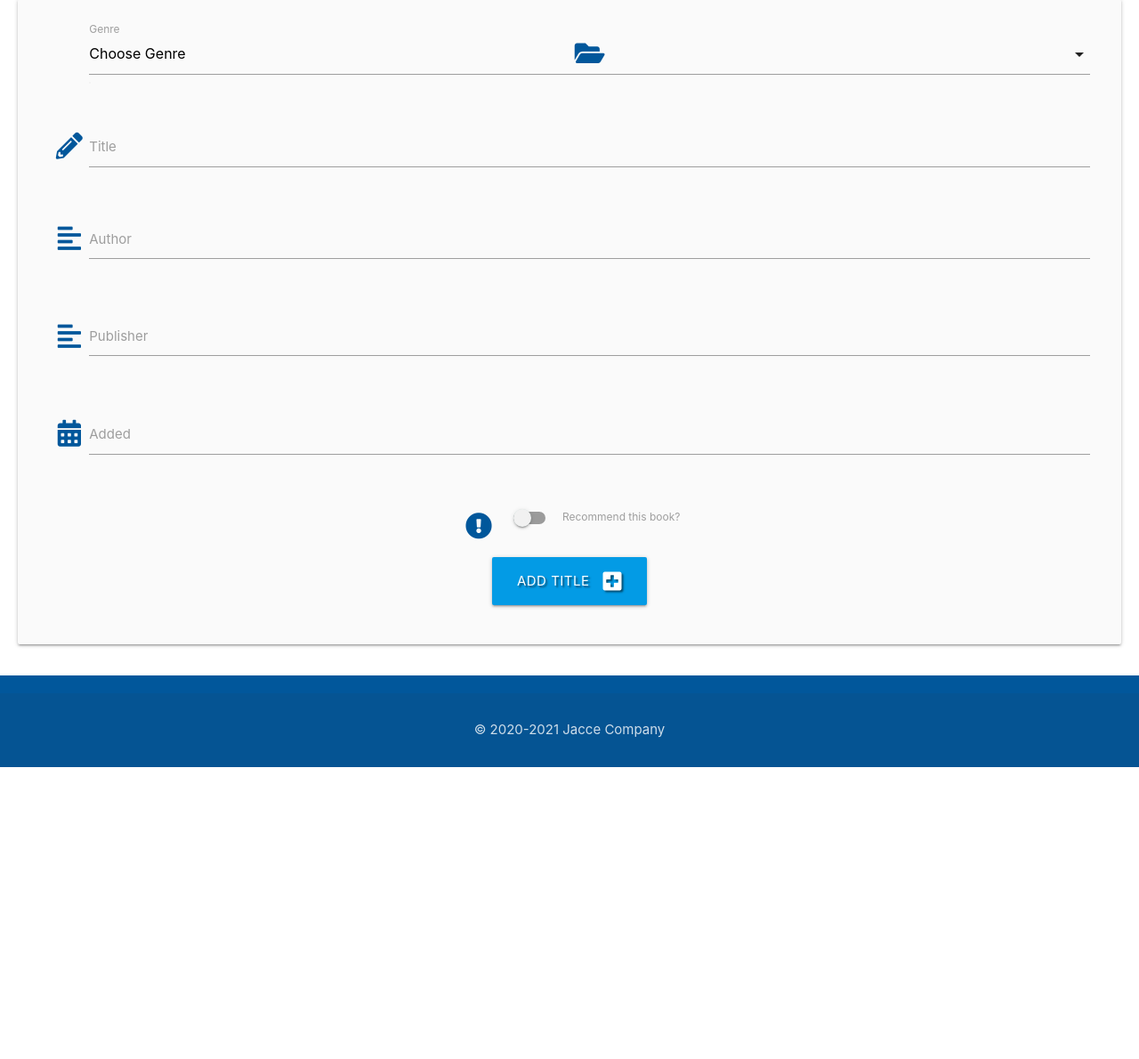
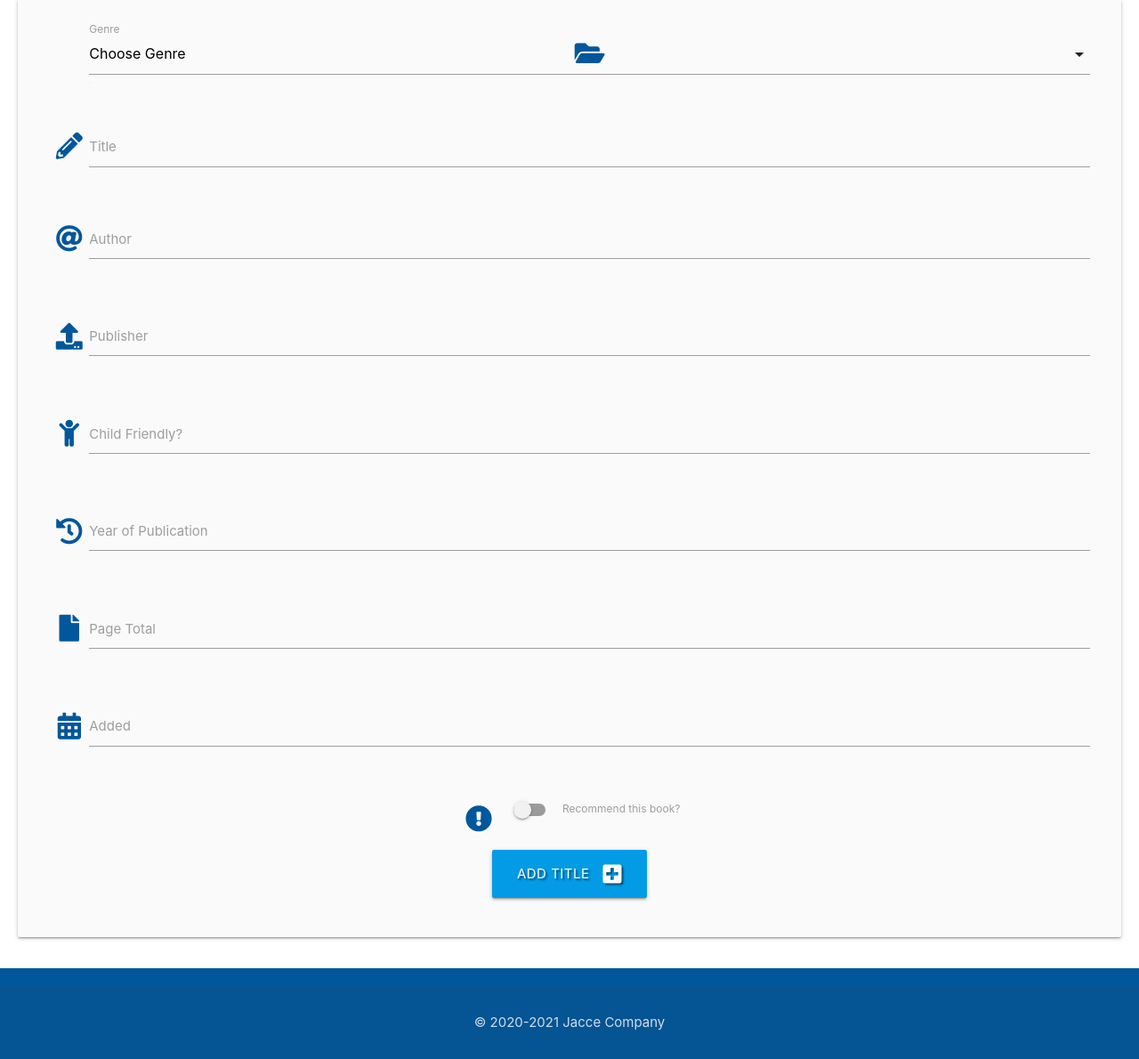
Before and after one commit to Benjamin144/Include-Me, a Flask app: page /add_title in a window 1280 px wide. Shown: the part 1060-2250 px from the top of the page at 89% size. Before the commit the page ends 1922 px from the top, so only its background shows below. Run offline with Flask 2, Linux system fonts and the light colour scheme; data that the repository does not hold is empty; some libraries are stand-ins or nearby versions.

Commit message:
added more data fields to html-jinja templates

```diff
--- a/app.py
+++ b/app.py
@@ -116,6 +116,9 @@ def add_title():
             "title_name": request.form.get("title_name"),
             "authors_description": request.form.get("authors_description"),
             "published_by": request.form.get("published_by"),
+            "child_friendly": request.form.get("child_friendly"),
+            "year_dated": request.form.get("year_dated"),
+            "page_numbers": request.form.get("page_numbers"),
             "is_urgent": is_urgent,
             "due_date": request.form.get("due_date"),
             "created_by": session["user"]
@@ -138,6 +141,9 @@ def edit_title(title_id):
             "title_name": request.form.get("title_name"),
             "authors_description": request.form.get("authors_description"),
             "published_by": request.form.get("published_by"),
+            "child_friendly": request.form.get("child_friendly"),
+            "year_dated": request.form.get("year_dated"),
+            "page_numbers": request.form.get("page_numbers"),
             "is_urgent": is_urgent,
             "due_date": request.form.get("due_date"),
             "created_by": session["user"]
--- a/templates/add_title.html
+++ b/templates/add_title.html
@@ -43,7 +43,7 @@
             <!-- title description -->
             <div class="row">
                 <div class="input-field col s12">
-                    <i class="fas fa-align-left prefix light-blue-text text-darken-4"></i>
+                    <i class="fas fa-at prefix light-blue-text text-darken-4"></i>
                     <textarea id="authors_description" name="authors_description" minlength="5"
                         maxlength="200" class="materialize-textarea validate" required></textarea>
                     <label for="authors_description">Author</label>
@@ -52,15 +52,43 @@
             <!-- publishers description (my code) -->
             <div class="row">
                 <div class="input-field col s12">
-                    <i class="fas fa-align-left prefix light-blue-text text-darken-4"></i>
+                    <i class="fas fa-upload prefix light-blue-text text-darken-4"></i>
                     <textarea id="published_by" name="published_by" minlength="5"
                         maxlength="200" class="materialize-textarea validate" required></textarea>
                     <label for="published_by">Publisher</label>
                 </div>
             </div>
+                   <!-- age description (my code) -->
+            <div class="row">
+                <div class="input-field col s12">
+                    <i class="fas fa-child prefix light-blue-text text-darken-4"></i>
+                    <textarea id="child_friendly" name="child_friendly" minlength="3"
+                        maxlength="200" class="materialize-textarea validate" required></textarea>
+                    <label for="child_friendly">Child Friendly?</label>
+                </div>
+            </div>
+                   <!-- year dated (my code) -->
+            <div class="row">
+                <div class="input-field col s12">
+                    <i class="fas fa-history prefix light-blue-text text-darken-4"></i>
+                    <textarea id="year_dated" name="published_by" minlength="4"
+                        maxlength="200" class="materialize-textarea validate" required></textarea>
+                    <label for="year_dated">Year of Publication</label>
+                </div>
+            </div>
+                   <!-- number of pages (my code) -->
+            <div class="row">
+                <div class="input-field col s12">
+                    <i class="fas fa-file prefix light-blue-text text-darken-4"></i>
+                    <textarea id="page_numbers" name="page_numbers" minlength="1"
+                        maxlength="200" class="materialize-textarea validate" required></textarea>
+                    <label for="page_numbers">Page Total</label>
+                </div>
+            </div>
             <!-- due date selector-->
             <div class="row">
                 <div class="input-field col s12">
+
                     <i class="fas fa-calendar-alt prefix light-blue-text text-darken-4"></i>
                     <input id="due_date" name="due_date" type="text" class="datepicker validate" required>
                     <label for="due_date">Added</label>
--- a/templates/titles.html
+++ b/templates/titles.html
@@ -59,6 +59,9 @@
                 <p>{{ title.title_description }}</p>
                 <p>{{ title.authors_description }}</p> <!-- Additional scripting added by me wired back to MongoDB-->
                 <p>{{ title.publishers_description }}</p> <!-- Additional scripting added by me wired back to MongoDB-->
+                <p>{{ title.child_friendly }}</p> <!-- Additional scripting added by me wired back to MongoDB-->
+                <p>{{ title.year_dated }}</p> <!-- Additional scripting added by me wired back to MongoDB-->
+                <p>{{ title.page_numbers }}</p> <!-- Additional scripting added by me wired back to MongoDB-->
                 <p><em>by: {{ title.created_by }}</em></p>
             </div>
         </li>
```
Also changed, not shown: templates/edit_title.html (+41 -8 lines).
